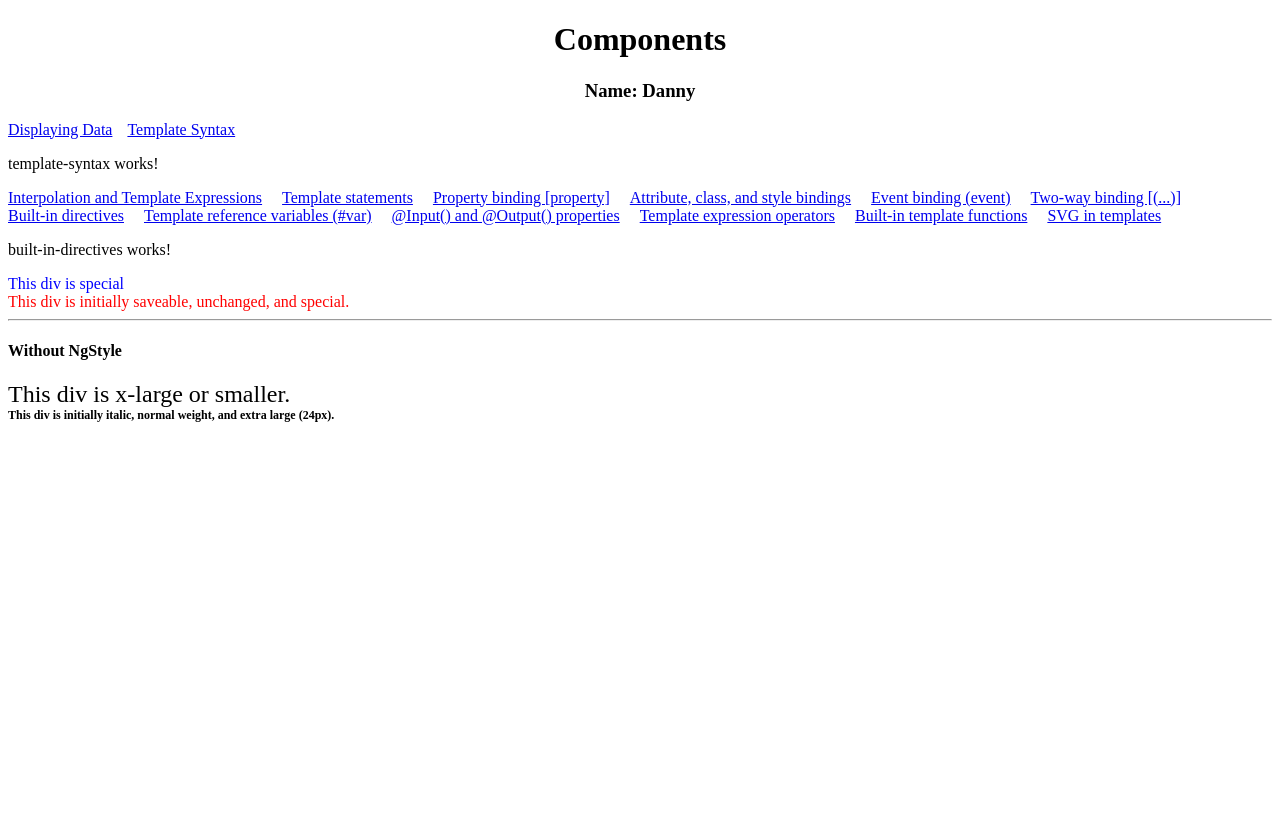
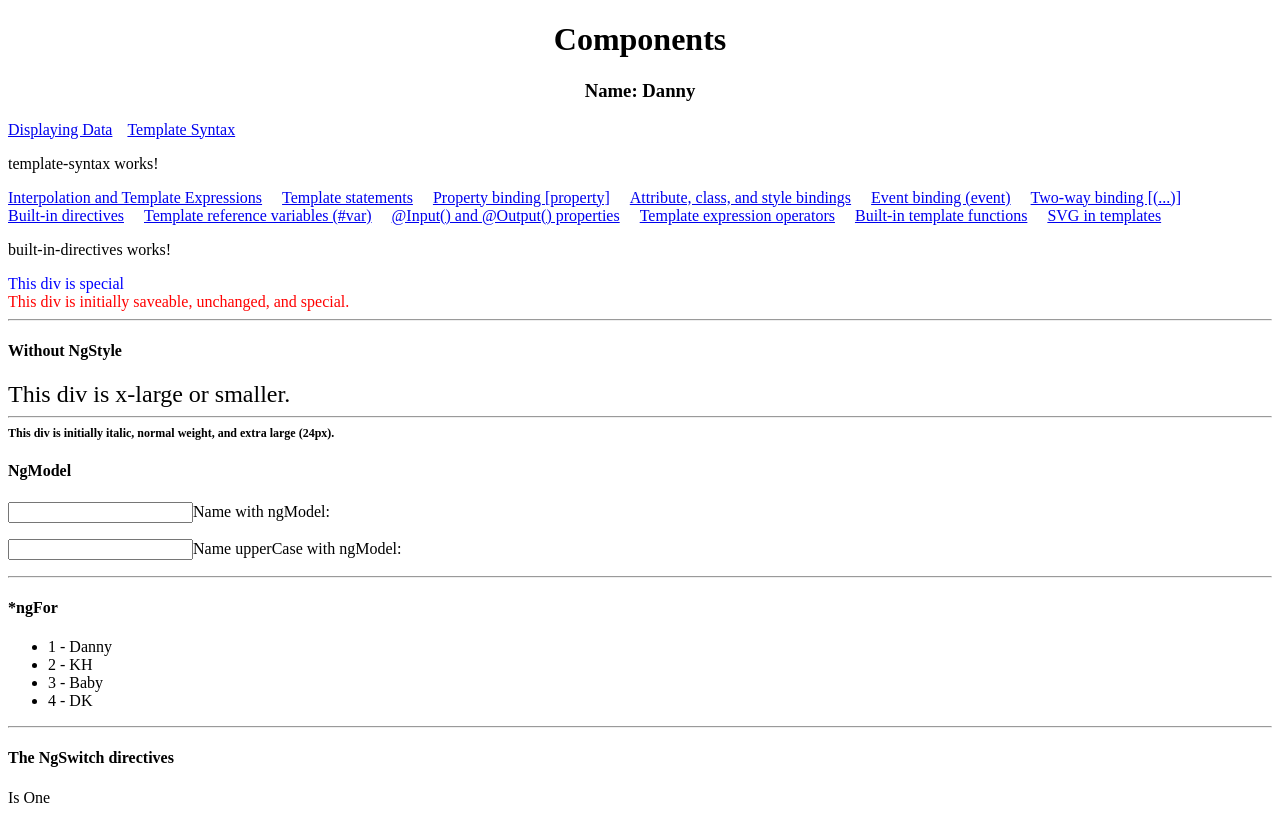
Before and after one commit to duannd/angular2, an Angular app in the folder components/: page /template-syntax/built-in-directives in a window 1280 px wide. Before the commit the page ends 800 px from the top, so only its background shows below. Built offline with nearby package versions, Linux system fonts and the light colour scheme.

Commit message:
Commit finish built-in-directives

```diff
--- a/components/src/app/hero.ts
+++ b/components/src/app/hero.ts
@@ -5,3 +5,10 @@ export class Hero {
   }
 
 }
+
+export const HEROES: Hero[] = [
+  new Hero(1, 'Danny'),
+  {id: 2, name: 'KH'},
+  {id: 3, name: 'Baby'},
+  {id: 4, name: 'DK'}
+];
--- a/components/src/app/template/built-in-directives/built-in-directives.component.html
+++ b/components/src/app/template/built-in-directives/built-in-directives.component.html
@@ -8,6 +8,32 @@
 <div [style.font-size]="isSpecial ? 'x-large' : 'smaller'">
   This div is x-large or smaller.
 </div>
+<hr />
 <div [ngStyle]="currentStyles">
   This div is initially italic, normal weight, and extra large (24px).
 </div>
+
+<h4>NgModel</h4>
+<p>
+  <input [(ngModel)]="myName">Name with ngModel: {{myName}}
+</p>
+<p>
+  <input [ngModel]="myNameUpperCase" (ngModelChange)="upperCaseName($event)">Name upperCase with ngModel: {{myNameUpperCase}}
+</p>
+
+<hr />
+<h4>*ngFor</h4>
+<div>
+  <ul>
+    <li *ngFor="let item of items; let i=index; trackBy: trackByItems">{{i + 1}} - {{item.name}}</li>
+  </ul>
+</div>
+
+<hr/>
+<h4>The NgSwitch directives</h4>
+<div [ngSwitch]="countRemain()">
+  <p *ngSwitchCase="0">Is zero</p>
+  <p *ngSwitchCase="1">Is One</p>
+  <p *ngSwitchCase="2">Is Two</p>
+  <p *ngSwitchDefault>Is Default</p>
+</div>
--- a/components/src/app/template/built-in-directives/built-in-directives.component.ts
+++ b/components/src/app/template/built-in-directives/built-in-directives.component.ts
@@ -1,4 +1,5 @@
 import {Component, OnInit} from '@angular/core';
+import {Hero, HEROES} from '../../hero';
 
 @Component({
   selector: 'app-built-in-directives',
@@ -22,10 +23,15 @@ export class BuiltInDirectivesComponent implements OnInit {
   currentStyles: {};
   count = 0;
 
+  myName: string;
+  myNameUpperCase: string;
+  items: Hero[];
+
   constructor() {
   }
 
   ngOnInit() {
+    this.items = HEROES;
     setInterval(() => {
       this.isSpecial = !this.isSpecial;
       this.count++;
@@ -52,4 +58,16 @@ export class BuiltInDirectivesComponent implements OnInit {
     };
   }
 
+  upperCaseName(event) {
+    this.myNameUpperCase = event.toUpperCase();
+  }
+
+  trackByItems(index: number, item: Hero): number {
+    return item.id;
+  }
+
+  countRemain(): number {
+    return this.count % 4;
+  }
+
 }
```
